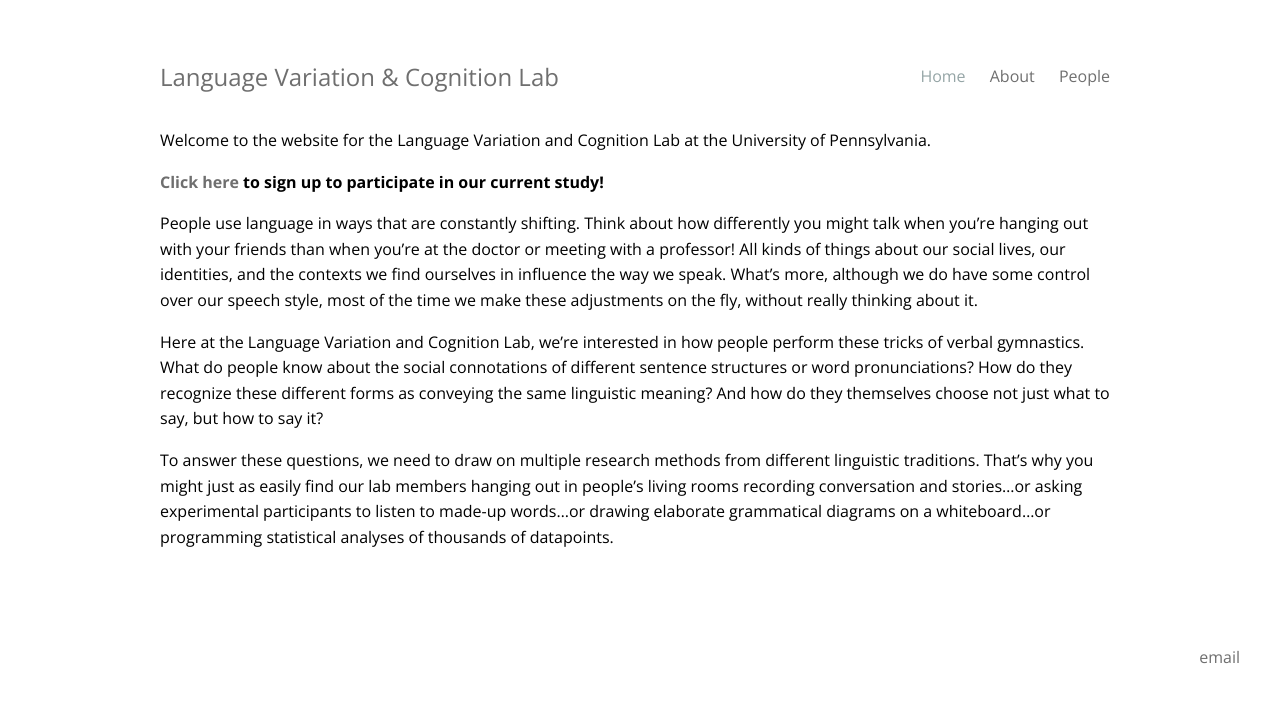
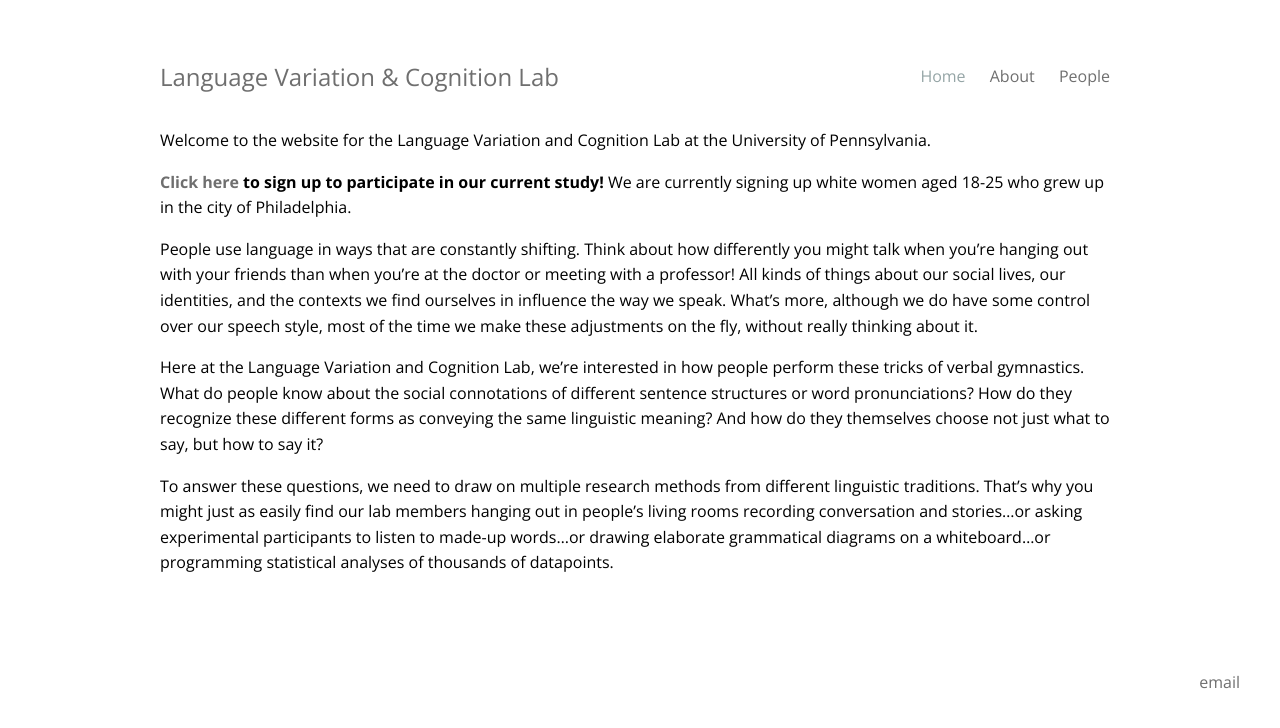
Before and after one commit to laceywade/TammingaLab.github.io, a Jekyll site: the page built from index.md, in a window 1280 px wide. Shown: the top 728 px of the page. Built offline with Jekyll 4.4.1, drawn with Linux system fonts in a browser that asks for light colours; some web fonts are replaced.

Commit message:
Update index.md

```diff
--- a/index.md
+++ b/index.md
@@ -8,7 +8,7 @@
 
 Welcome to the website for the Language Variation and Cognition Lab at the University of Pennsylvania.
 
-**[Click here](tamminga-lab@sas.upenn.edu) to sign up to participate in our current study!**
+**[Click here](tamminga-lab@sas.upenn.edu) to sign up to participate in our current study!** We are currently signing up white women aged 18-25 who grew up in the city of Philadelphia.
 
 People use language in ways that are constantly shifting. Think about how differently you might talk when you're hanging out with your friends than when you're at the doctor or meeting with a professor! All kinds of things about our social lives, our identities, and the contexts we find ourselves in influence the way we speak. What's more, although we do have some control over our speech style, most of the time we make these adjustments on the fly, without really thinking about it.
 
```
